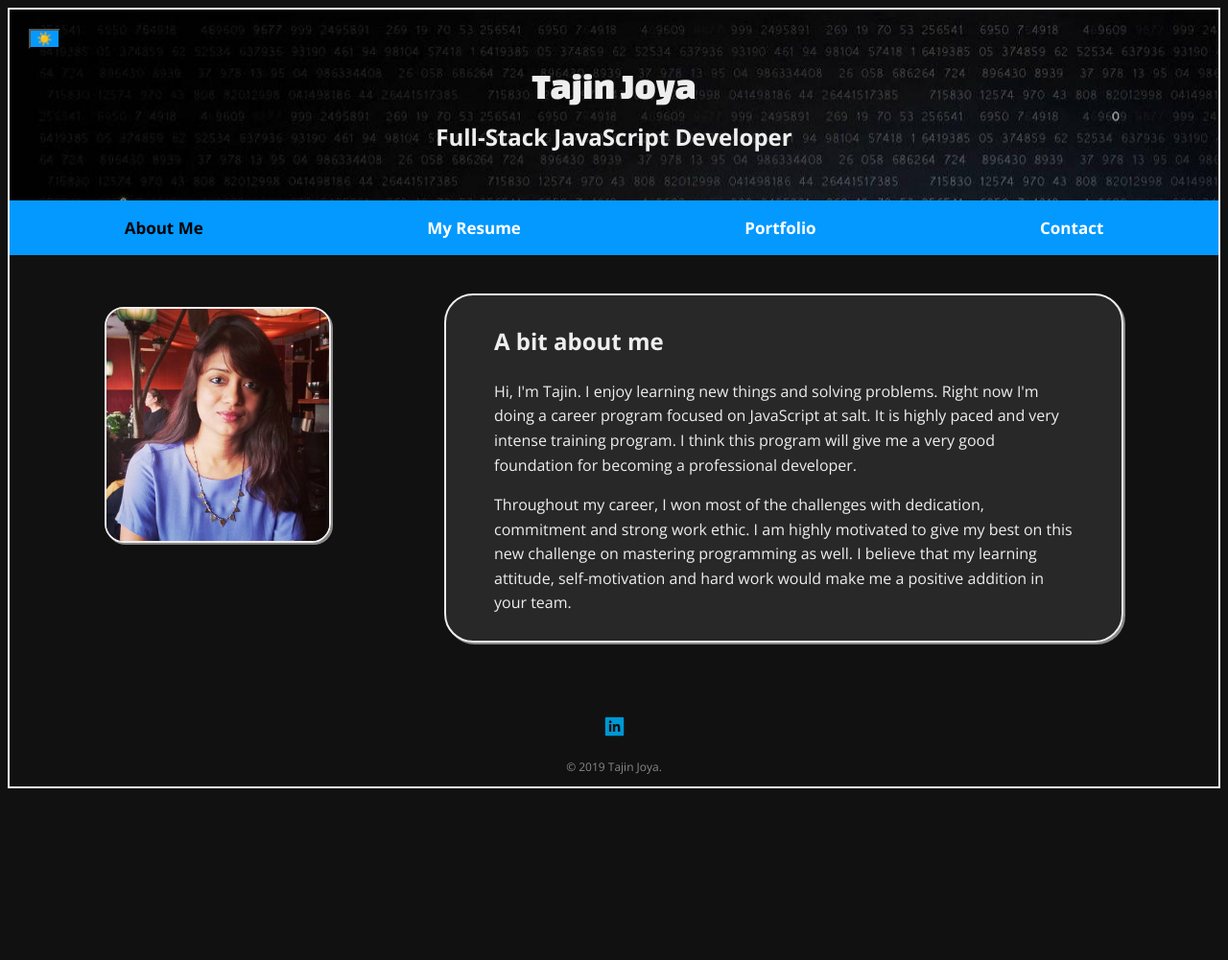
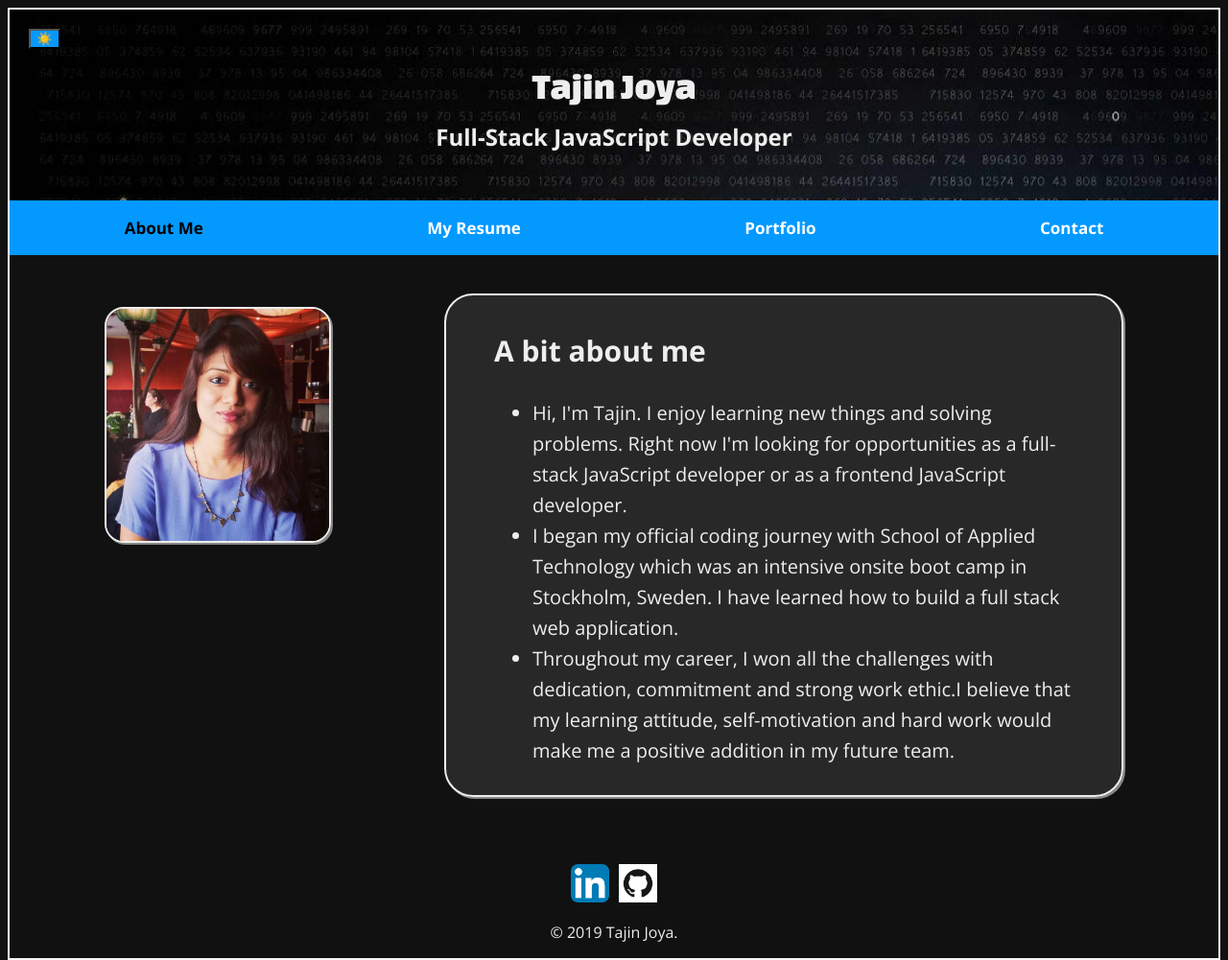
Before and after one commit to tajinjoya/portfolio, a website: page about.html in a window 1280 px wide. Shown: the whole page at 96% size. Before the commit the page ends 822 px from the top, so only its background shows below. Drawn offline with nearby package versions, Linux system fonts and the light colour scheme.

Commit message:
git hub logo and resume have been updated with css

```diff
--- a/CSS/main.css
+++ b/CSS/main.css
@@ -68,6 +68,7 @@ h1 {
   margin-left: 5%;
   margin-right: 5%;
   padding: 10px 50px;
+  font-size: 20px;
 }
 
 .nav {
@@ -183,17 +184,22 @@ li.resume__item {
   margin-top: 50px;
   width: 100%;
   display: flex;
-  flex-direction: column;
-  justify-content: space-around;
+  flex-direction: row;
+  justify-content: center;
   font-size: 0.75em;
   text-align: center;
   color: #888;
 }
 
 .social__icon {
-  width: 35px;
-  height: 35px;
+  width: 40px;
+  height: 40px;
   margin: 0 5px;
+}
+
+.copy_right {
+  display: flex;
+  justify-content: center;
 }
 
 @media only screen and (max-width:620px) {
--- a/about.html
+++ b/about.html
@@ -39,23 +39,35 @@
       <div class="profile__bio card">
         <h2>A bit about me</h2>
 
-        <p>Hi, I'm Tajin. I enjoy learning new things and solving problems. Right now I'm doing a career program focused
-          on JavaScript at salt. It is highly
-          paced and very intense training program. I think this program will give me a very good foundation
-          for becoming a professional developer.</P>
-        <P>Throughout my career, I won most of the challenges with dedication, commitment and strong work ethic. I am
-          highly motivated to give my best on this new challenge on mastering programming as well. I believe that
-          my learning attitude, self-motivation and hard work would make me a positive addition in your team.
-        </p>
+        <ul class="profile_list">
+          <li>
+            Hi, I'm Tajin. I enjoy learning new things and solving problems. Right now I'm looking for opportunities
+            as a full-stack JavaScript developer or  as a frontend JavaScript developer.
+          </li>
+          <li>
+          I began my official coding journey with School of Applied Technology
+          which was an intensive onsite boot camp in Stockholm, Sweden.
+          I have learned how to build a full stack web application.
+          </li>
+          <li>Throughout my career, I won all the challenges with dedication, commitment and strong work ethic.I believe that
+            my learning attitude, self-motivation and hard work would make me a positive addition in my future team.
+          </li>
+
+        </ul>
       </div>
     </div>
   </div>
 
   <footer class="footer">
-    <a href="https://www.linkedin.com/in/tajin-joya-3a347027/"><img src="img/linkedin.png" alt=""
+    <a href="https://www.linkedin.com/in/tajin-joya/"><img src="img/LinkedIn-Icon-squircle.png" alt=""
         class="social__icon"></a>
-    <p>&copy; 2019 Tajin Joya.</p>
+    <a href="https://github.com/tajinjoya"><img src="img/GitHub-Mark.png" alt=""
+          class="social__icon"></a>
+
   </footer>
+  <div class="copy_right">
+  <p >&copy; 2019 Tajin Joya.</p>
+ </div>
 
 </body>
 
```
Also changed, not shown: contact.html (+7 -2 lines), portfolio.html (+7 -2 lines), resume.html (+11 -6 lines), img/GitHub-Mark.png (added), img/LinkedIn-Icon-squircle.png (added).
